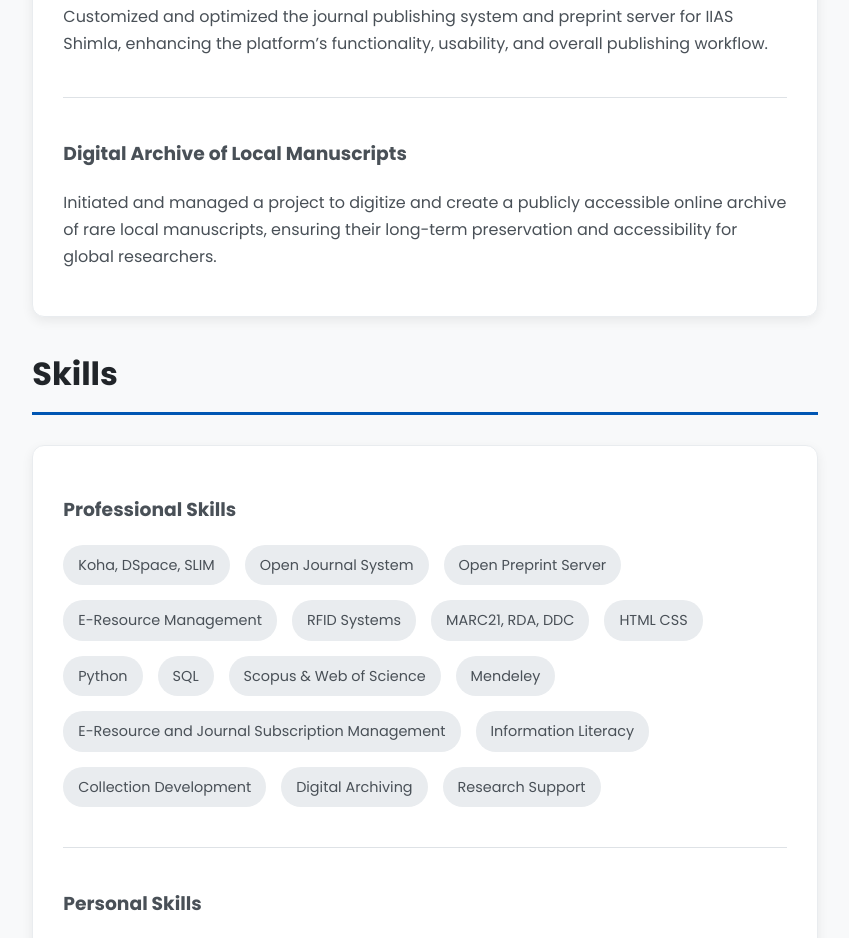
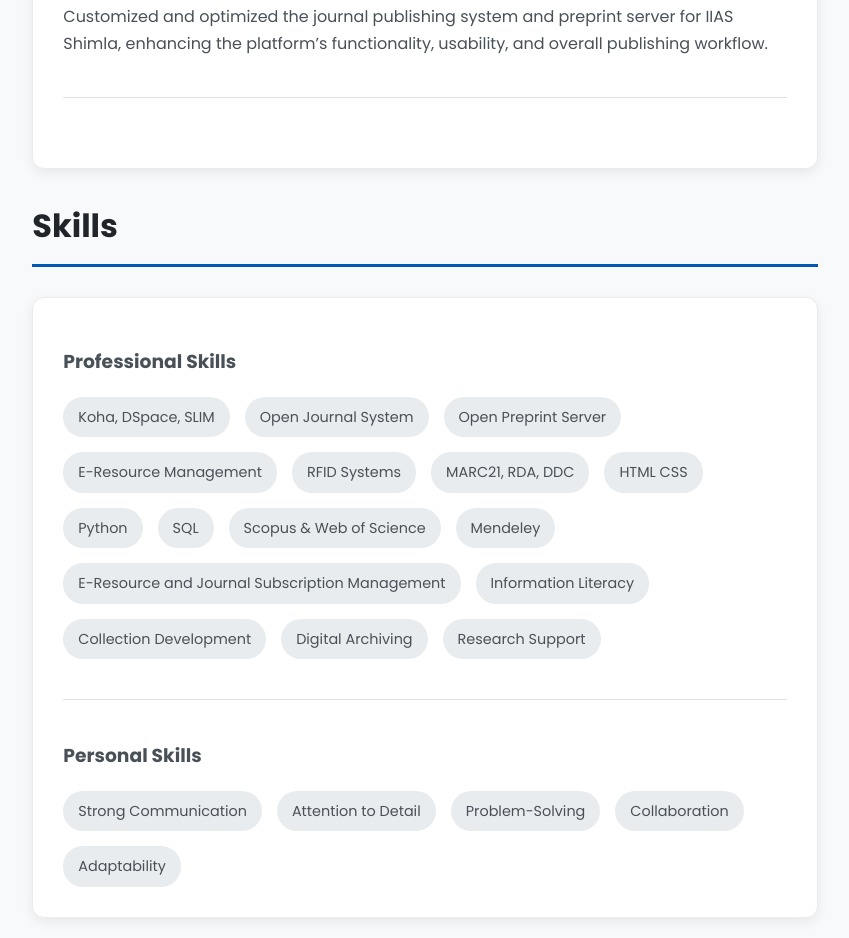
Before and after one commit to AjitLibrary/portfolio, a plain HTML site: page index.html in a window 1280 px wide. Shown: the part 2558-3496 px from the top of the page, without its empty margins (412-1261 px from the left). Drawn offline with Linux system fonts and the light colour scheme.

Commit message:
Update index.html

```diff
--- a/index.html
+++ b/index.html
@@ -349,8 +349,7 @@
                     <h3>Customization of OJS(Open Journal System, OPS(Open Preprint Server)</h3>
                     <p>Customized and optimized the journal publishing system and preprint server for IIAS Shimla, enhancing the platform’s functionality, usability, and overall publishing workflow.</p>
                     <hr>
-                      <h3>Digital Archive of Local Manuscripts</h3>
-                    <p>Initiated and managed a project to digitize and create a publicly accessible online archive of rare local manuscripts, ensuring their long-term preservation and accessibility for global researchers.</p>
+
                 </div>
             </section>
 
```
